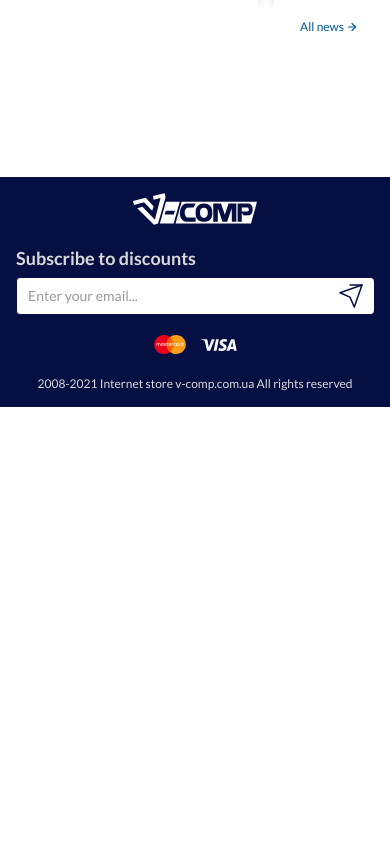
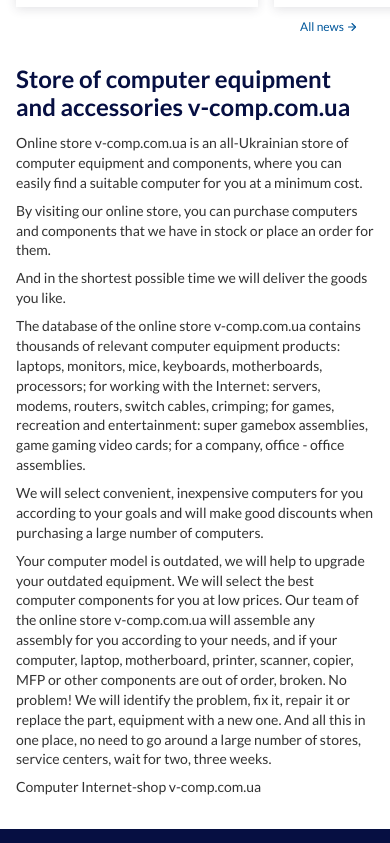
Before and after one commit to Brewery-Code/pc-hub, a React (Vite) app in the folder frontend/: page /home in a window 390 px wide. Shown: the part 2780-3623 px from the top of the page. Before the commit the page ends 3187 px from the top, so only its background shows below. Built offline with nearby package versions, Linux system fonts and the light colour scheme; no server answers.

Commit message:
Finished home page

```diff
--- a/frontend/src/locales/en/home.json
+++ b/frontend/src/locales/en/home.json
@@ -32,5 +32,15 @@
     "title": "News",
     "readMore": "Read more",
     "allNews": "All news"
+  },
+  "aboutUs": {
+    "title": "Store of computer equipment and accessories v-comp.com.ua",
+    "firstParagraph": "Online store v-comp.com.ua is an all-Ukrainian store of computer equipment and components, where you can easily find a suitable computer for you at a minimum cost.",
+    "secondParagraph": "By visiting our online store, you can purchase computers and components that we have in stock or place an order for them.",
+    "thirdParagraph": "And in the shortest possible time we will deliver the goods you like.",
+    "fourthParagraph": "The database of the online store v-comp.com.ua contains thousands of relevant computer equipment products: laptops, monitors, mice, keyboards, motherboards, processors; for working with the Internet: servers, modems, routers, switch cables, crimping; for games, recreation and entertainment: super gamebox assemblies, game gaming video cards; for a company, office - office assemblies.",
+    "fifthParagraph": "We will select convenient, inexpensive computers for you according to your goals and will make good discounts when purchasing a large number of computers.",
+    "sixthParagraph": "Your computer model is outdated, we will help to upgrade your outdated equipment. We will select the best computer components for you at low prices. Our team of the online store v-comp.com.ua will assemble any assembly for you according to your needs, and if your computer, laptop, motherboard, printer, scanner, copier, MFP or other components are out of order, broken. No problem! We will identify the problem, fix it, repair it or replace the part, equipment with a new one. And all this in one place, no need to go around a large number of stores, service centers, wait for two, three weeks.",
+    "seventhParagraph": "Computer Internet-shop v-comp.com.ua"
   }
 }
--- a/frontend/src/locales/uk/home.json
+++ b/frontend/src/locales/uk/home.json
@@ -32,5 +32,15 @@
     "title": "Новини",
     "readMore": "Читати повністю",
     "allNews": "Всі новини"
+  },
+  "aboutUs": {
+    "title": "Магазин комп'ютерної техніки та Аксесуар v-comp.com.ua",
+    "firstParagraph": "Інтернет-магазин v-comp.com.ua – всеукраїнський магазин комп'ютерної техніки та комплектуючих, в якому легко Ви зможете знайти відповідний Вам комп'ютер з мінімальною вартістю.",
+    "secondParagraph": "Відвідавши наш інтернет-магазин, Ви зможете придбати комп'ютери та комплектуючі, які є у нас у наявності або здійснити їхнє замовлення.",
+    "thirdParagraph": "І в найкоротший термін Ми доставимо товар, що Вам сподобався.",
+    "fourthParagraph": "У базі електронного магазину представлені тисячі актуальних товарів комп'ютерної техніки: ноутбуки, монітори, миші, клавіатури, материнські плати, процесори; для роботи з інтернетом: сервери, модеми, роутери, свіч-кабелі, обтискні; для ігор, відпочинку та розваг: суперові gamebox збірки, game ігрові відеокарти; для компанії, офісу – офісні зборки.",
+    "fifthParagraph": "Ми підберемо під Вас зручні недорогі комп'ютери за Вашими цілями та зробимо гарні знижки при оформленні покупки великої кількості комп'ютерів.",
+    "sixthParagraph": "Ваша модель комп'ютера застаріла, ми допоможемо модернізувати застаріле обладнання. Підберемо для Вас найкращі комп'ютерні комплектуючі за низькими цінами. , материнська плата, принтер, сканер, копір, МФУ або інші складові вийшли з ладу, зламалися. Не біда!Ми виявимо проблему, полагодимо, зробимо ремонт або замінимо деталь, обладнання на нове.",
+    "seventhParagraph": "Інтернет-магазин v-comp.com.ua"
   }
 }
--- /dev/null
+++ b/frontend/src/pages/Home/AboutUs/AboutUs.module.css
@@ -0,0 +1,49 @@
+.about {
+  margin-top: 48px;
+  margin-bottom: 24px;
+}
+
+.about__body {
+  padding: 0 129px;
+}
+
+.about__title {
+  color: var(--dark);
+  font-size: 32px;
+  line-height: 112%;
+  font-weight: 600;
+}
+
+.about__text {
+  display: flex;
+  flex-direction: column;
+  gap: 16px;
+  margin-top: 24px;
+  color: var(--dark-grey);
+  font-size: 18px;
+  line-height: 155%;
+}
+
+@media (max-width: 1140px) {
+  .about__body {
+    padding: 0;
+  }
+}
+
+@media (max-width: 767.8px) {
+  .about {
+    margin-top: 32px;
+    margin-bottom: 32px;
+  }
+  .about__title {
+    font-size: 24px;
+    line-height: 116%;
+  }
+
+  .about__text {
+    gap: 8px;
+    margin-top: 12px;
+    font-size: 14px;
+    line-height: 142%;
+  }
+}
--- /dev/null
+++ b/frontend/src/pages/Home/AboutUs/AboutUs.tsx
@@ -0,0 +1,41 @@
+import { useTranslation } from "react-i18next";
+import styles from "./AboutUs.module.css";
+
+function AboutUs() {
+  const { t } = useTranslation("home");
+
+  return (
+    <section className={styles.about}>
+      <div className="about__container">
+        <div className={styles.about__body}>
+          <h3 className={styles.about__title}>{t("aboutUs.title")}</h3>
+          <div className={styles.about__text}>
+            <p className={styles.about__paragraph}>
+              {t("aboutUs.firstParagraph")}
+            </p>
+            <p className={styles.about__paragraph}>
+              {t("aboutUs.secondParagraph")}
+            </p>
+            <p className={styles.about__paragraph}>
+              {t("aboutUs.thirdParagraph")}
+            </p>
+            <p className={styles.about__paragraph}>
+              {t("aboutUs.fourthParagraph")}
+            </p>
+            <p className={styles.about__paragraph}>
+              {t("aboutUs.fifthParagraph")}
+            </p>
+            <p className={styles.about__paragraph}>
+              {t("aboutUs.sixthParagraph")}
+            </p>
+            <p className={styles.about__paragraph}>
+              {t("aboutUs.seventhParagraph")}
+            </p>
+          </div>
+        </div>
+      </div>
+    </section>
+  );
+}
+
+export default AboutUs;
--- a/frontend/src/pages/Home/Home.tsx
+++ b/frontend/src/pages/Home/Home.tsx
@@ -1,3 +1,4 @@
+import AboutUs from "./AboutUs/AboutUs";
 import { GameZone } from "./GameZone";
 import { HeroSection } from "./HeroSection";
 import { Media } from "./Media";
@@ -14,15 +15,7 @@
       <Media />
       <Partners />
       <News />
-      <br />
-      <br />
-      <br />
-      <br />
-      <br />
-      <br />
-      <br />
-      <br />
-      <br />
+      <AboutUs />
     </>
   );
 }
--- a/frontend/src/pages/Home/News/News.module.css
+++ b/frontend/src/pages/Home/News/News.module.css
@@ -133,9 +133,19 @@
 
 @media (max-width: 767.8px) {
   .news__list {
+    position: relative;
+    left: -16px;
+    overflow-x: auto;
     grid-template-rows: 292px;
     grid-auto-flow: column;
-    overflow-x: scroll;
+    width: calc(100% + 32px);
+    margin-top: 0;
+    padding: 24px 16px 14px 16px;
+    scrollbar-width: none;
+  }
+
+  .news__list::-webkit-scrollbar {
+    display: none;
   }
 
   .news__list > *:nth-child(n + 3) {
@@ -148,7 +158,7 @@
 
   .news__more {
     gap: 2px;
-    margin-top: 14px;
+    margin-top: 0;
     margin-right: 16px;
     font-size: 12px;
   }
```
Also changed, not shown: frontend/src/pages/Home/AboutUs/index.ts (added).
